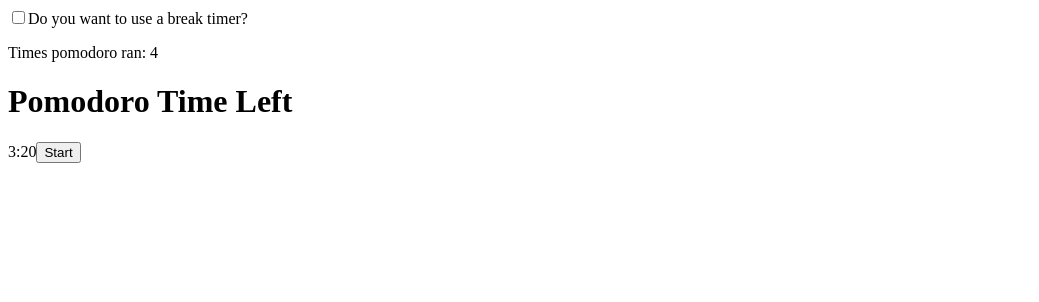
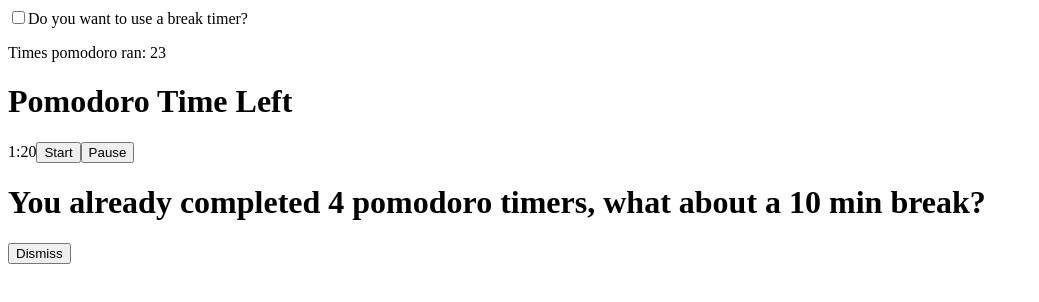
Before and after one commit to leonardo-kazu/desafio-jera, a React (Vite) app: page / in a window 1280 px wide. Both pictures are taken after a click on the button "Start". Shown: the top 302 px of the page, without its empty margins (0-1039 px from the left). Built offline with nearby package versions, Linux system fonts and the light colour scheme.

Commit message:
feat(alert): added small alert logic for when we hit 4 timers done

```diff
--- a/src/App.tsx
+++ b/src/App.tsx
@@ -4,20 +4,28 @@ import Clock from './components/Clock';
 function App() {
   const [timesRun, setTimesRun] = useState<number>(0);
 
-  const [pomodoro, setPomodoro] = useState<number>(60 * 10);
+  const [pomodoro, setPomodoro] = useState<number>(60 * 2);
   const [stop, setStop] = useState(60 * 5);
 
   const [timer, setTimer] = useState<number>(pomodoro);
-  const [runPomodoro, setRunPomodoro] = useState<boolean>(false);
+  const [isRunning, setIsRunning] = useState<boolean>(false);
   const [stopActive, setStopActive] = useState<boolean>(false);
   const [shouldBePomodoro, setShouldBePomodoro] = useState<boolean>(true);
+
+  const [showAlert, setShowAlert] = useState<boolean>(false);
+
+  useEffect(() => {
+    if (timesRun % 4 === 0 && timesRun !== 0) {
+      setShowAlert(true);
+    }
+  }, [timesRun]);
 
   useEffect(() => {
     // Since changing state is async and we work with changing the state for conditions
     // we check to see if it should be a pomodoro or a stop timer
     let isPomodoro = shouldBePomodoro;
     // Check if should start the timer
-    if (runPomodoro) {
+    if (isRunning) {
       // If the timer is zero run the logic for changing or keep on counting down
       if (timer === 0) {
         // Check if is running the pomodoro clock then sum the times ran
@@ -42,7 +50,7 @@ function App() {
         }, 1);
       }
     }
-  }, [timer, runPomodoro, stopActive]);
+  }, [timer, isRunning, stopActive]);
 
   return (
     <div className="App">
@@ -52,7 +60,16 @@ function App() {
       </label>
       <p>Times pomodoro ran: {timesRun}</p>
       <Clock time={timer} title={shouldBePomodoro ? 'Pomodoro Time Left' : 'Break Time Left'} />
-      <button onClick={() => setRunPomodoro(true)}>Start</button>
+      <button onClick={() => setIsRunning(true)}>Start</button>
+      <button onClick={() => setIsRunning(false)}>Pause</button>
+      {showAlert ? (
+        <div>
+          <h1>You already completed 4 pomodoro timers, what about a 10 min break?</h1>
+          <button onClick={() => setShowAlert(false)}>Dismiss</button>
+        </div>
+      ) : (
+        <></>
+      )}
     </div>
   );
 }
```
